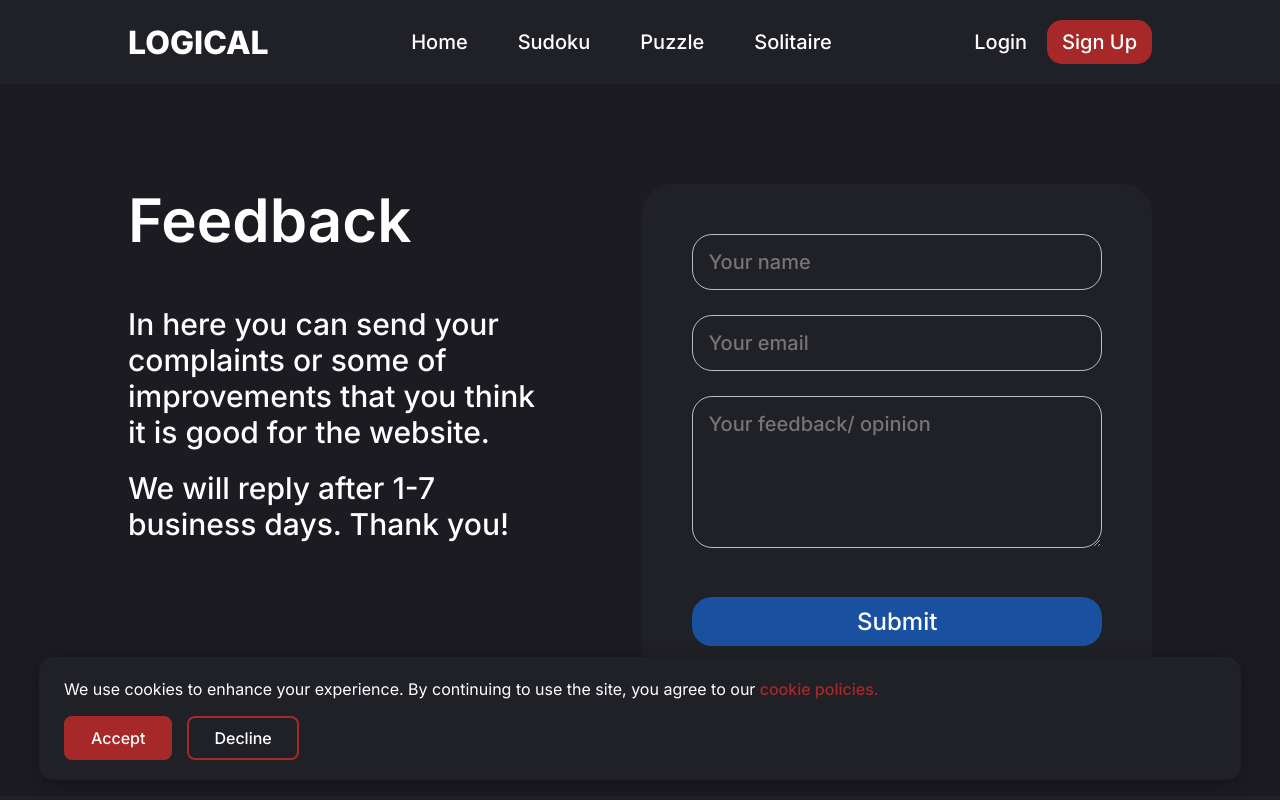
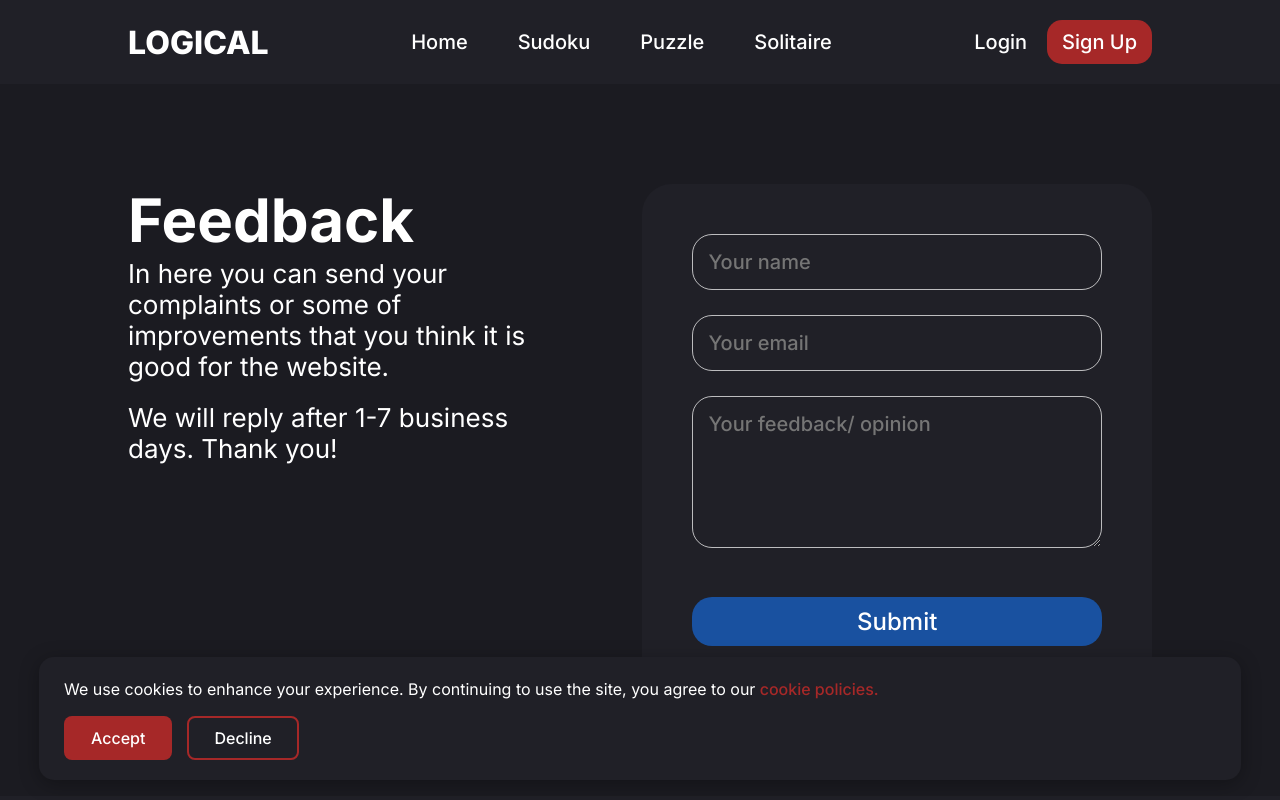
Before and after one commit to tranthangok/LOGICAL, a React (Vite) app in the folder frontend/: page /feedback in a window 1280 px wide. Shown: the top 800 px of the page. Built offline with nearby package versions, Linux system fonts and the light colour scheme; no server answers.

Commit message:
chỉnh sudoku_play_history

```diff
--- a/frontend/src/components/feedback/feedback.css
+++ b/frontend/src/components/feedback/feedback.css
@@ -12,14 +12,14 @@
 
 .feedback-text-container h1 {
     font-size: 60px;
-    font-weight: 600;
-    margin-bottom: 50px;
+    font-weight: 700;
+    margin-bottom: 2px;
     color: #ffffff;
 }
 
 .feedback-text-container p {
-    font-size: 30px;
-    font-weight: 500;
+    font-size: 26px;
+    font-weight: 400;
     margin: 0;
     color: #ffffff;
 }
--- a/frontend/src/components/sudoku/sudoku_play_history.jsx
+++ b/frontend/src/components/sudoku/sudoku_play_history.jsx
@@ -17,7 +17,7 @@ const SudokuPlayHistory = ({ onClose }) => {
         );
 
         const response = await axios.get(
-          `https://logical-backend.vercel.app/get-sudoku-history/${userResponse.data.user._id}`,
+          `https://logical-backend.vercel.app/get-sudoku-history/${userResponse.data.user.id}`,
           { headers: { Authorization: `Bearer ${token}` } }
         );
 
```
